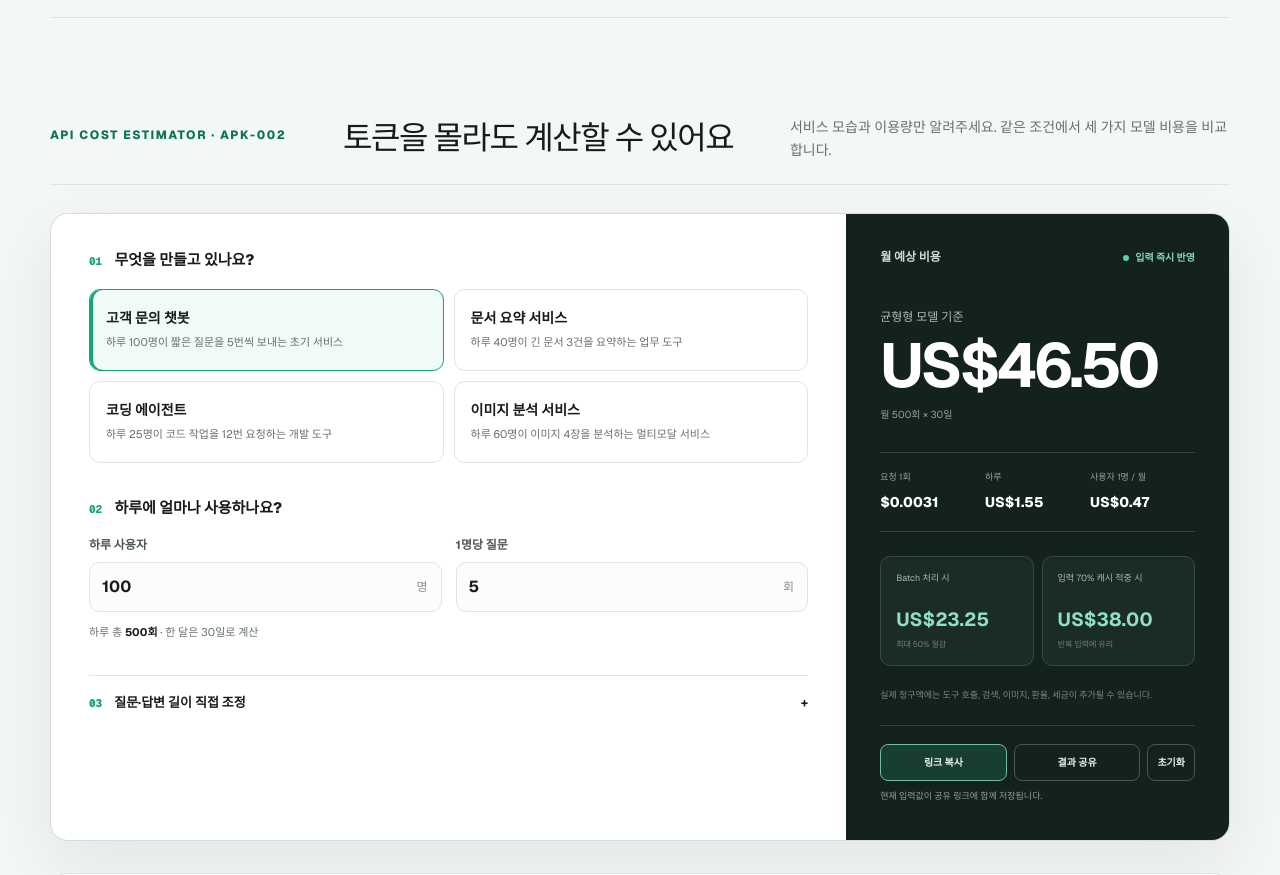
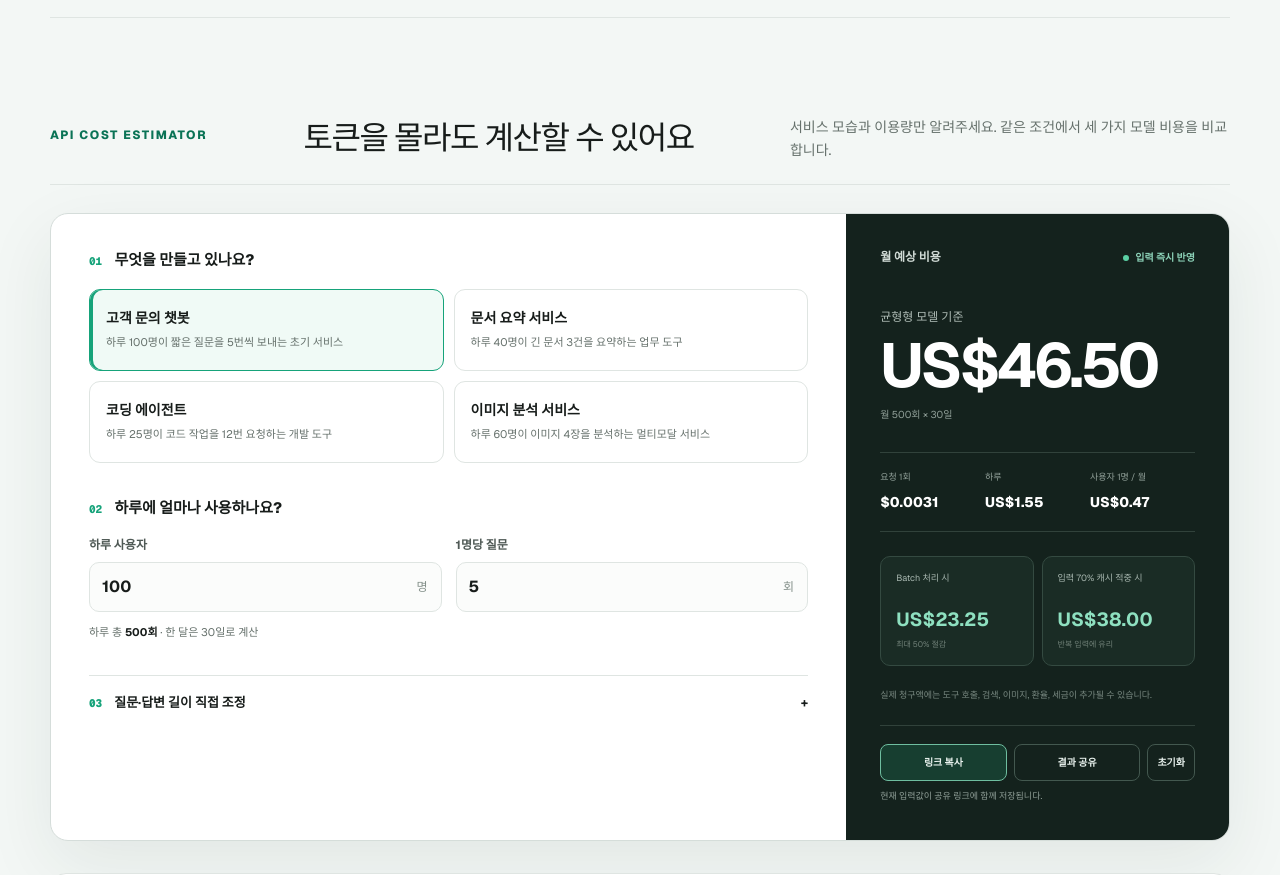
Before and after one commit to maxtop9843-byte/ai-pickkit, a Next.js app: page / in a window 1280 px wide. Shown: the part 1271-2146 px from the top of the page. Built offline with nearby package versions, Linux system fonts and the light colour scheme.

Commit message:
fix(UX-002): 비용 계산기 공개 UI 내부 작업 ID 제거 (#32)

```diff
--- a/src/components/cost-calculator.tsx
+++ b/src/components/cost-calculator.tsx
@@ -188,7 +188,7 @@ export default function CostCalculator({
       aria-labelledby="calculator-title"
     >
       <div className="calculator-intro">
-        <p className="section-kicker">API COST ESTIMATOR · APK-002</p>
+        <p className="section-kicker">API COST ESTIMATOR</p>
         <h2 id="calculator-title">토큰을 몰라도 계산할 수 있어요</h2>
         <p>
           서비스 모습과 이용량만 알려주세요. 같은 조건에서 세 가지 모델 비용을
```
